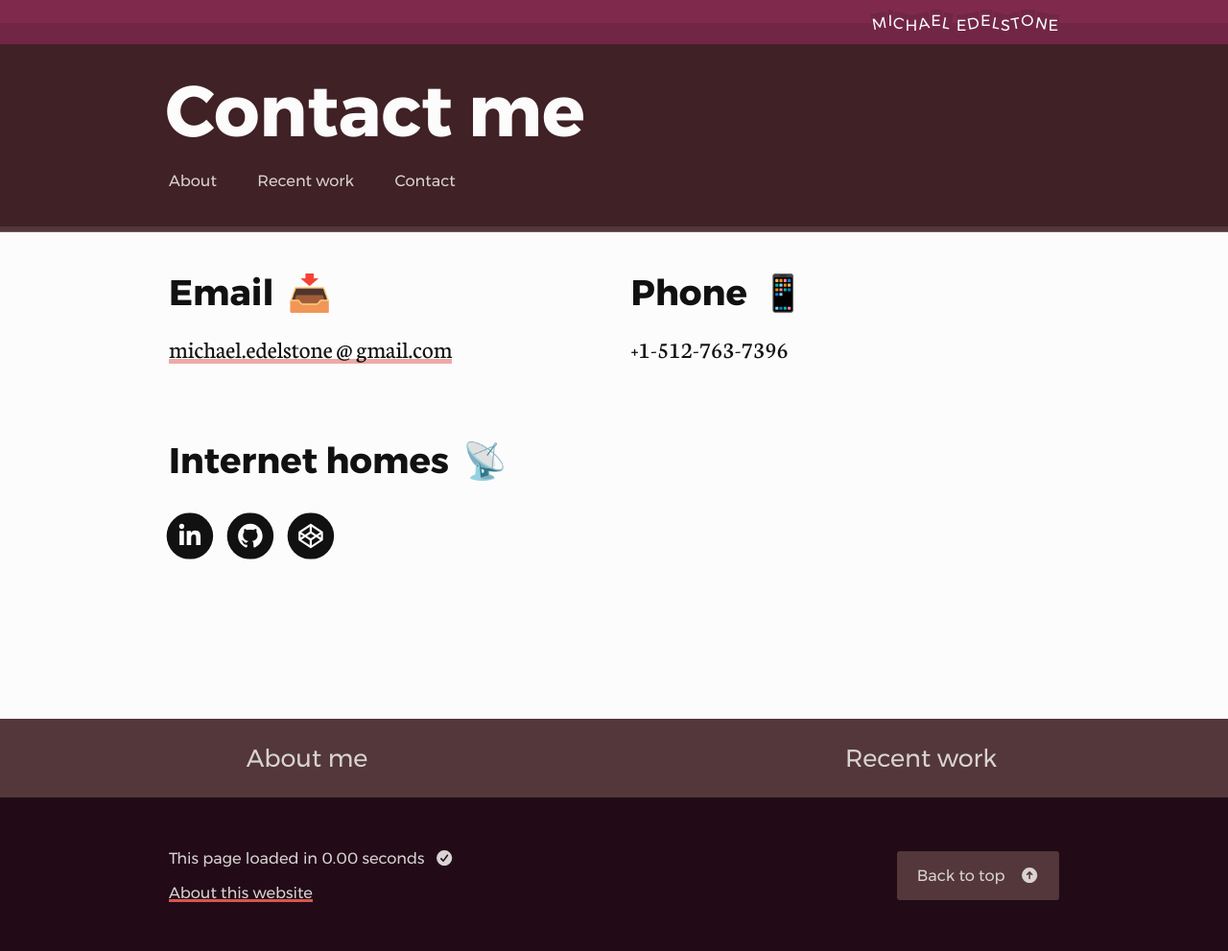
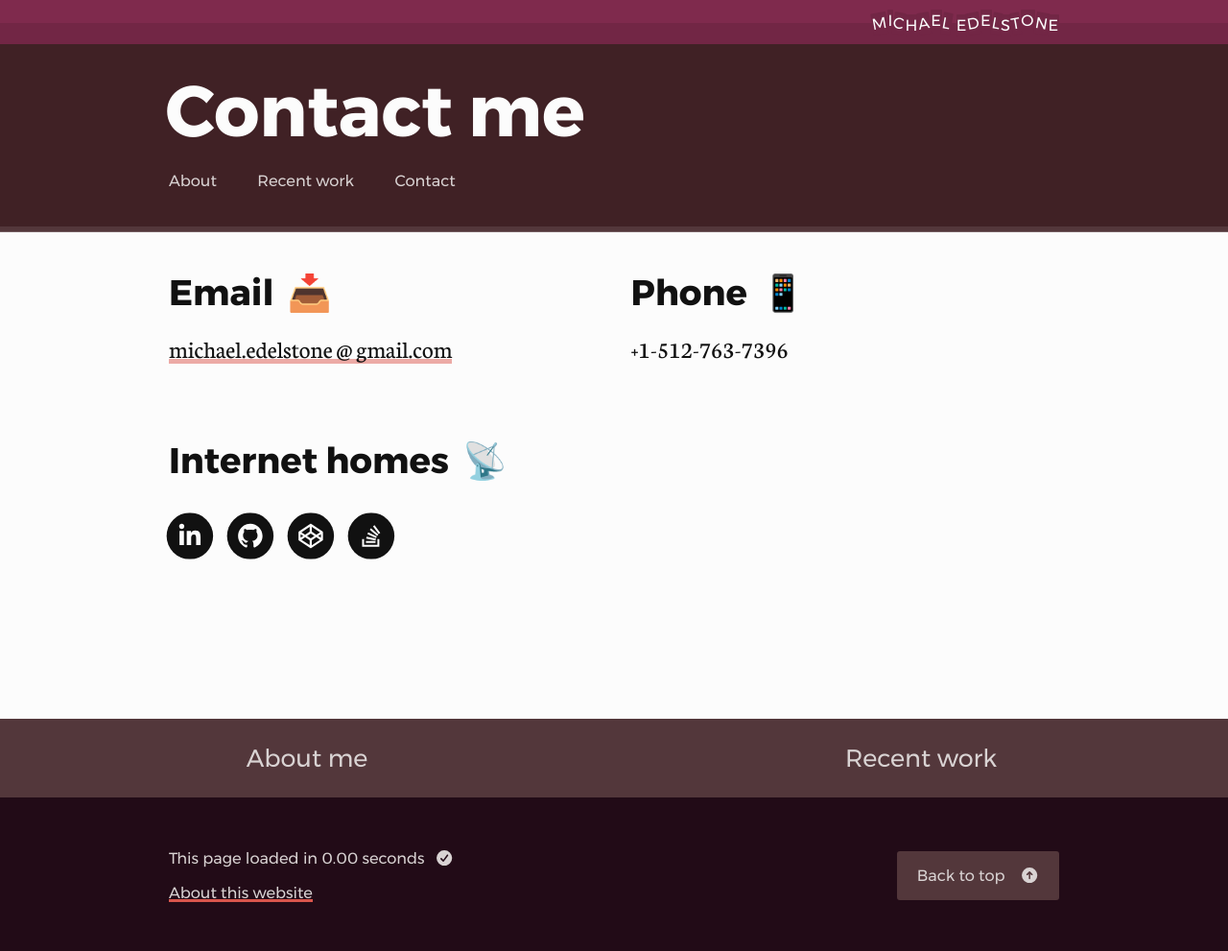
Before and after one commit to edelstone/my-website, a Jekyll site: the page built from contact.html, in a window 1280 px wide. Shown: the whole page at 96% size. Built offline with Jekyll 4.4.1, drawn with Linux system fonts in a browser that asks for light colours; nearby versions of some CDN libraries; library files that are not in the unit come from our copies.

Commit message:
adds stack overflow link to about and contact

```diff
--- a/contact.html
+++ b/contact.html
@@ -42,6 +42,14 @@ header: Contact me
 					</span>
 				</a>
 			</li>
+			<li>
+				<a href="https://stackoverflow.com/users/2127167/michael-edelstone?tab=profile">
+					<span class="fa-layers fa-fw fa-2x">
+						<i class="fas fa-circle"></i>
+						<i class="fab fa-stack-overflow" title="Stack Overflow" data-fa-transform="shrink-8"></i>
+					</span>
+				</a>
+			</li>
 		</ul>
 	</div>
 
```
Also changed, not shown: about.html (+8 -0 lines).
